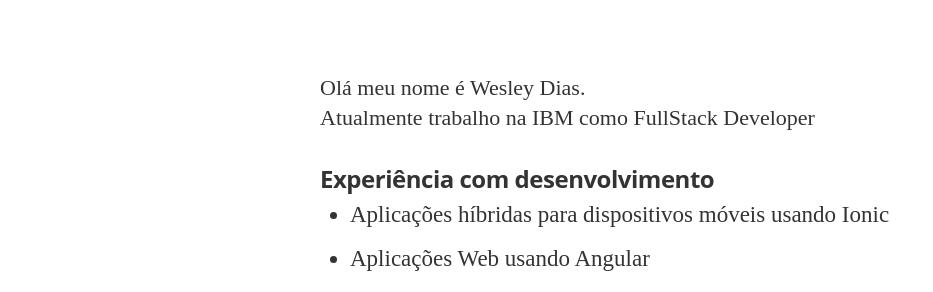
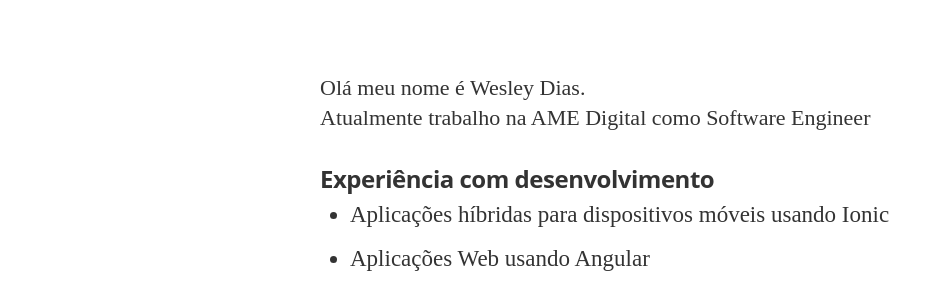
Before and after one commit to TheWesDias/thewesdias.io, a Jekyll site: the page built from about.md, in a window 1280 px wide. Shown: the part 184-476 px from the top of the page, without its empty margins (0-933 px from the left). Built offline with Jekyll 4.4.1, drawn with Linux system fonts in a browser that asks for light colours; nearby versions of some CDN libraries; some web fonts are replaced.

Commit message:
atualizando about

```diff
--- a/about.md
+++ b/about.md
@@ -5,7 +5,7 @@
 ---
 
 Olá meu nome é Wesley Dias.
-<br/>Atualmente trabalho na IBM como FullStack Developer
+<br/>Atualmente trabalho na AME Digital como Software Engineer
 
 ### Experiência com desenvolvimento
 * Aplicações híbridas para dispositivos móveis usando Ionic
```
